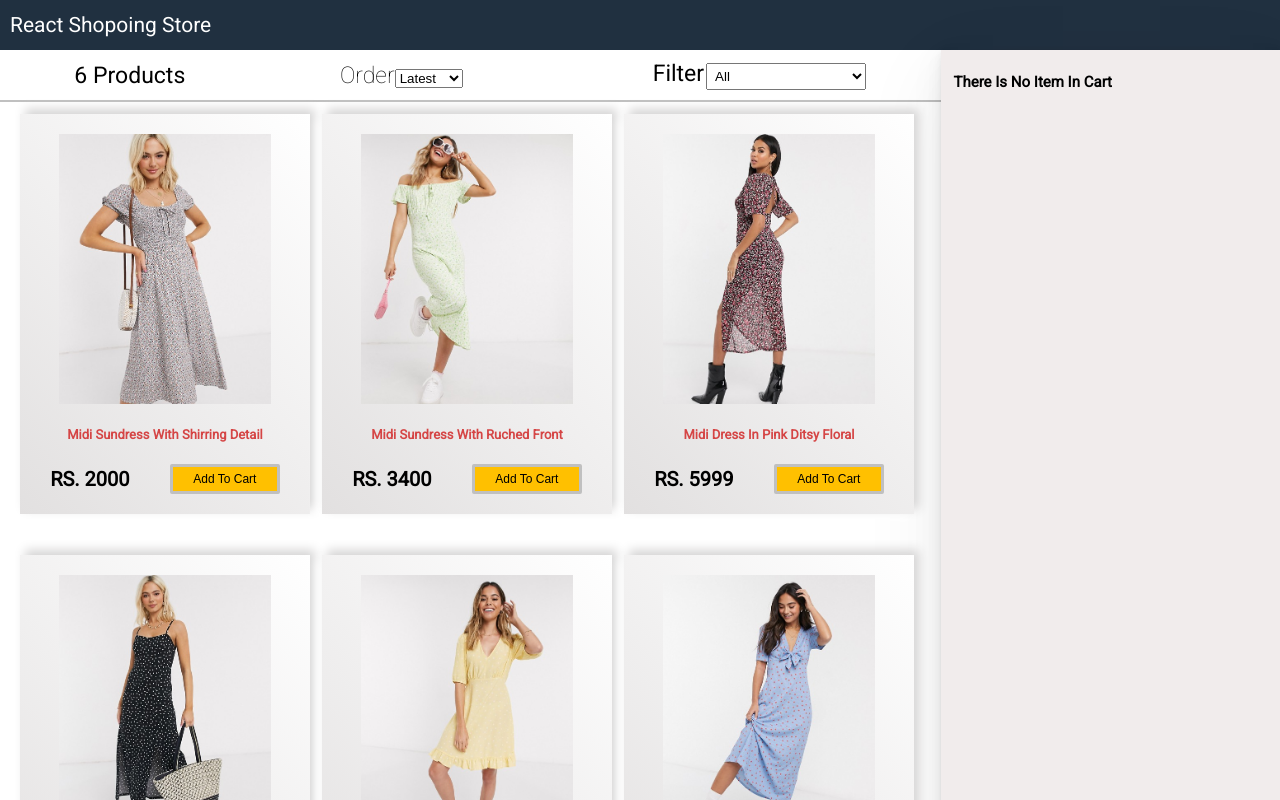
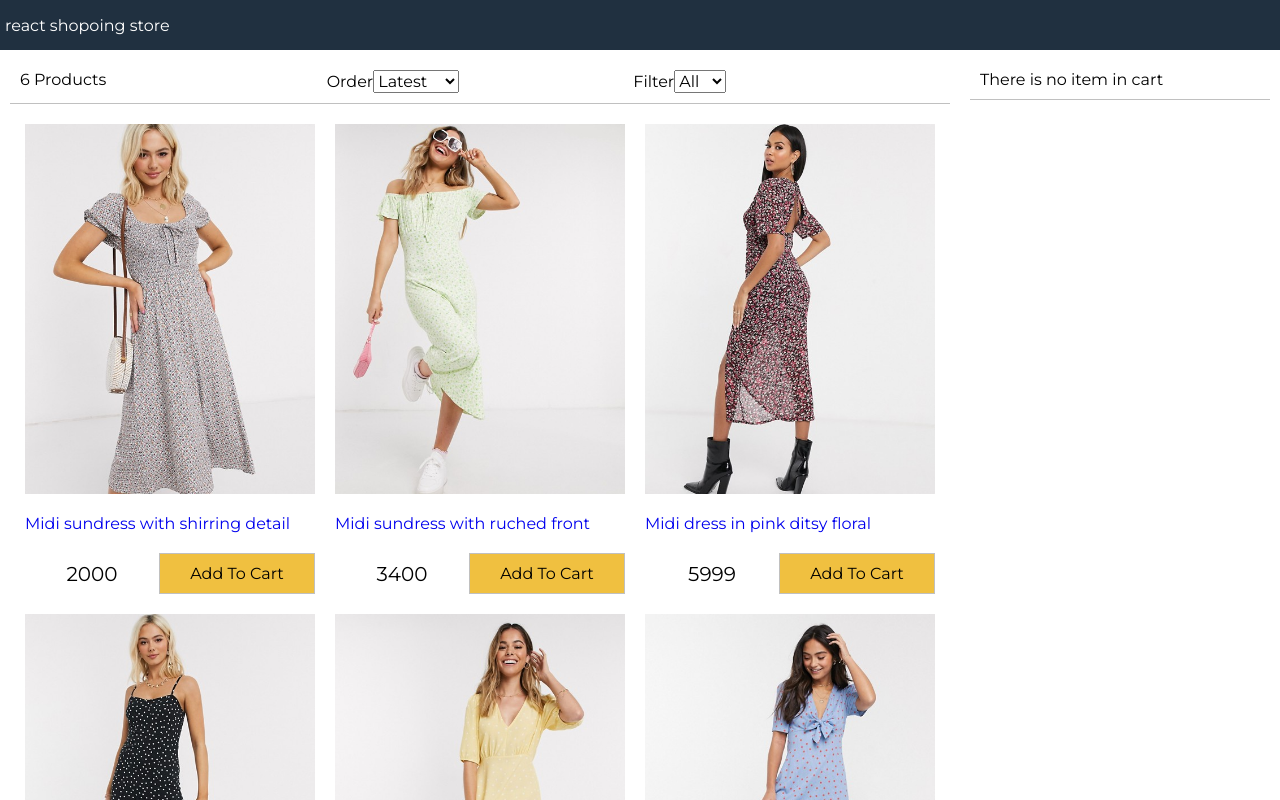
Before and after one commit to bishtjaswant/react-shopping-store, a React (Create React App) app: page / in a window 1280 px wide. Shown: the top 800 px of the page. Built offline with nearby package versions, Linux system fonts and the light colour scheme.

Commit message:
make some changes and refactoring

```diff
--- a/src/App.js
+++ b/src/App.js
@@ -16,6 +16,7 @@ export default function App() {
 
     const addToCartHandler = (e, product) => {
         const cartItems = [...products.cartItems];
+        console.log('carthandler :>> ', product);
         let alreadyInCart = false;
         cartItems.forEach((item) => {
             if (item._id == product._id) {
@@ -103,7 +104,7 @@ export default function App() {
     };
 
     return <>
-        <div className="container">
+        <div className="grid-container">
             <header>
                 <a href="/">react shopoing store</a>
             </header>
@@ -119,7 +120,7 @@ export default function App() {
                         />
                         <Product products={products} addToCartHandler={addToCartHandler} />
                     </div>
-                    <div className="aside">
+                    <div className="sidebar">
                         <Cart clearAll={clearAll} createOrder={createOrder} removeFromCart={removeFromCart} cartItems={products.cartItems} />
                     </div>
                 </div>
--- a/src/components/cart/cart.js
+++ b/src/components/cart/cart.js
@@ -1,5 +1,4 @@
 import React, { Component } from 'react';
-import CartProdutDetail from './CartProdutDetail';
 import CheckOut from './CheckOut';
 import { Bounce, Fade } from 'react-awesome-reveal';
 
@@ -23,20 +22,41 @@ class Cart extends Component {
                 {
                     cartItems.length == 0
                         ?
-                        <div> There is no item in cart </div>
+                        <div className='cart cart-header'> There is no item in cart </div>
 
                         :
                         <div>
                             <div className='count'>
-                                <div> {cartItems.length} Items </div>
+                                <div className="cart cart-header">  {cartItems.length} Items In Your Cart </div>
                                 <a onClick={() => clearAll()} href="#">Clear all</a>
 
                             </div>
                             {
-                                cartItems.map((item, index) => (
-                                    <CartProdutDetail index={index + 1} removeFromCart={removeFromCart} cartItems={item} />
-
-                                ))
+                                 <div className="cart">
+                                 <Fade left cascade>
+                                   <ul className="cart-items">
+                                     {cartItems.map((item) => (
+                                       <li key={item._id}>
+                                         <div>
+                                           <img src={item.image} alt={item.title}></img>
+                                         </div>
+                                         <div>
+                                           <div>{item.title}</div>
+                                           <div className="right">
+                                             {item.price} x {item.count}{" "}
+                                             <button
+                                               className="button"
+                                               onClick={(e) => removeFromCart(e, item._id)}
+                                             >
+                                               Remove
+                                             </button>
+                                           </div>
+                                         </div>
+                                       </li>
+                                     ))}
+                                   </ul>
+                                 </Fade>
+                               </div>
                             }
 
                             <div className="cart-payment">
@@ -47,7 +67,7 @@ class Cart extends Component {
                                         }
                                     </div>
                                     <div className="proceed">
-                                        <button onClick={() => this.setState({ checkOut: !this.state.checkOut })} type="button">proceed</button>
+                                        <button className=' button primary' onClick={() => this.setState({ checkOut: !this.state.checkOut })} type="button">proceed</button>
                                     </div>
                                 </div>
                             </div>
--- a/src/components/products/product.js
+++ b/src/components/products/product.js
@@ -1,7 +1,99 @@
-import { useState } from "react";
+import React,{ useState } from "react";
 import { Fade } from 'react-awesome-reveal';
 import Modal from 'react-modal';
 
+
+export default class Products extends React.Component {
+    constructor(props) {
+      super(props);
+      this.state = {
+        product: null,
+      };
+    }
+    openModal = (product) => {
+      this.setState({ product });
+    };
+    closeModal = () => {
+      this.setState({ product: null });
+    };
+    render() {
+      const { product } = this.state;
+
+      console.log('props in product :>> ',this.props );
+      return (
+        <div>
+          <Fade bottom cascade>
+            <ul className="products">
+              {this.props.products.products.map((product) => (
+                <li key={product._id}>
+                  <div className="product">
+                    <a
+                      href={"#" + product._id}
+                      onClick={() => this.openModal(product)}
+                    >
+                      <img src={product.image} alt={product.title}></img>
+                      <p>{product.title}</p>
+                    </a>
+                    <div className="product-price">
+                      <div>{product.price}</div>
+                      <button
+                        onClick={(e) => this.props.addToCartHandler(e, product)}
+                        className="button primary"
+                      >
+                        Add To Cart
+                      </button>
+                    </div>
+                  </div>
+                </li>
+              ))}
+            </ul>
+          </Fade>
+          {product && (
+            <Modal isOpen={true} onRequestClose={this.closeModal}>
+              <Fade>
+                <button className="close-modal" onClick={this.closeModal}>
+                  x
+                </button>
+                <div className="product-details">
+                  <img src={product.image} alt={product.title}></img>
+                  <div className="product-details-description">
+                    <p>
+                      <strong>{product.title}</strong>
+                    </p>
+                    <p>{product.description}</p>
+                    <p>
+                      Avaiable Sizes:{" "}
+                      {product.availableSizes.map((x) => (
+                        <span>
+                          {" "}
+                          <button className="button">{x}</button>
+                        </span>
+                      ))}
+                    </p>
+                    <div className="product-price">
+                      <div>{product.price}</div>
+                      <button
+                        className="button primary"
+                        onClick={(e) => {
+                          this.props.addToCartHandler(e,product);
+                          this.closeModal();
+                        }}
+                      >
+                        Add To Cart
+                      </button>
+                    </div>
+                  </div>
+                </div>
+              </Fade>
+            </Modal>
+          )}
+        </div>
+      );
+    }
+  }
+
+
+/*
 const customStyles = {
     content: {
         top: '50%',
@@ -17,10 +109,8 @@ const customStyles = {
         'alignItems': 'center',
     }
 };
-
-//   Modal.setAppElement('#yourAppElement')
-
-
+*/
+/*
 export default function Product(props) {
 
     const { products: { products }, size, sort, addToCartHandler } = props;
@@ -116,4 +206,4 @@ export default function Product(props) {
         </div>
 
     </>)
-};
+}; */
--- a/src/index.css
+++ b/src/index.css
@@ -1,336 +1,214 @@
-@import url('https://fonts.googleapis.com/css2?family=Roboto:wght@100;400&display=swap');
-@import url('https://fonts.googleapis.com/css2?family=Roboto:wght@100;400&display=swap');
+@import url("https://fonts.googleapis.com/css2?family=Montserrat&display=swap");
 
 html {
+  font-size: 62.5%;
   box-sizing: border-box;
-  font-size: 62.5%;
+}
+body,
+#root {
+  height: 100vh;
+  margin: 0;
+}
+body,
+input,
+select,
+button,
+textarea {
+  font-family: Montserrat, Helvetica, Arial, sans-serif;
+  font-size: 1.6rem;
 }
 
-body,
-#root {
-  margin: 0;
-  padding: 0;
-  font-family: 'Roboto', sans-serif;;
+.grid-container {
+  display: grid;
+  grid-template-areas:
+    "header"
+    "main"
+    "footer";
+  grid-template-rows: 5rem 1fr 5rem;
+  grid-template-columns: 1fr;
+  height: 100%;
 }
 a {
   text-decoration: none;
+}
+a:hover {
+  color: #ff8000;
+}
+header {
+  grid-area: header;
+  background-color: #203040;
   color: #ffffff;
-}
-
-.container {
-  display: grid;
-  grid-template-areas: "hader" "main" "footer";
-  grid-template-rows: 5rem 1fr 5rem;
-  grid-template-columns: 1fr;
-  height: 100vh;
-}
-
-header {
-  grid-area: "header";
-  background-color: #203040;
-
   display: flex;
   align-items: center;
+  padding: 0.5rem;
 }
 header a {
-  font-size: 2.1rem;
-  padding-left: 1rem;
-  cursor: pointer;
-  text-transform: capitalize;
+  color: #ffffff;
+  text-decoration: none;
 }
-header a:hover {
-  color: #ff8000;
+main {
+  grid-area: main;
 }
-
-main {
-  grid-area: "main";
-}
-
-main .content {
-  display: flex;
-  flex-wrap: wrap;
-}
-main .content .main {
-  flex: 3 60rem;
-}
-main .content .aside {
-  flex: 1 20rem;
-}
-
 footer {
-  grid-area: "footer";
+  grid-area: footer;
   background-color: #203040;
   color: #ffffff;
   display: flex;
   justify-content: center;
   align-items: center;
-  font-size: 2rem;
-  text-transform: capitalize;
+}
+
+.content {
+  display: flex;
+  flex-wrap: wrap;
+}
+.main {
+  flex: 3 60rem;
+}
+.sidebar {
+  flex: 1 20rem;
 }
 
 /* products */
 .products {
   display: flex;
   flex-wrap: wrap;
-  align-content: center;
-  margin: 0 0 0 2rem;
+  justify-content: center;
+  align-items: center;
   padding: 0;
+  margin: 0;
   list-style-type: none;
-  gap: 1.7rem 1.2rem;
-
-  cursor: pointer;
+}
+.products li {
+  flex: 0 1 29rem;
+  height: 47rem;
+  padding: 1rem;
 }
 .product {
-  border-radius: 0px;
-  background: linear-gradient(45deg, #e2e0e0, #ffffff);
-  box-shadow:  5px -5px 10px #d5d4d4,
-               -5px 5px 10px #ffffff;
-
-  margin: 1.2rem 0;
-  padding: 2rem 1rem;
+  display: flex;
+  flex-direction: column;
+  justify-content: space-between;
+  height: 100%;
 }
 .product img {
-  width: 27rem;
-  height: 27rem;
-  object-fit: contain;
-}
-.product .title {
-  font-size: 1.3rem;
-  font-weight: bold;
-  text-align: center;
-  text-transform: capitalize;
-  color: #d54545;
-  line-height: 4px;
-  padding: 1.4rem 0;
+  max-width: 37rem;
+  max-height: 37rem;
 }
 .product-price {
   display: flex;
-  flex-wrap: wrap;
-  justify-content: space-around;
+  justify-content: space-between;
   align-items: center;
+}
+.product-price div,
+.product-price button {
+  text-align: center;
+  flex: 1;
 }
 .product-price div {
   font-size: 2rem;
-  font-weight: 800;
 }
-.product-price .btn {
-  padding: 0.5rem;
-  text-transform: capitalize;
-  font-size: 1.2rem;
-  width: 11rem;
-  background: #ffc000;
-  border: 0.33rem solid #c0c0c0;
-  border-radius: 0.2rem;
+.button {
+  padding: 1rem;
+  border: 0.1rem #c0c0c0 solid;
+  background-color: #f0f0f0;
   cursor: pointer;
 }
-.product-price .btn:hover {
-  border: 0.33rem solid #808080;
+.button:hover {
+  border: 0.1rem #808080 solid;
 }
-
+.button.primary {
+  background-color: #f0c040;
+}
+/* Filter */
 .filter {
   display: flex;
-  justify-content: space-around;
-  align-items: center;
-  height: 5rem;
-  border-bottom: 2px solid #c0c0c0;
+  justify-content: space-between;
+  padding: 1rem;
+  margin: 1rem;
+  border-bottom: 0.1rem #c0c0c0 solid;
 }
-
-.filter .filter-count,
-.filter-sort,
-.filter-size {
-  font-size: 2.3rem;
-
+.filter div {
+  flex: 1;
 }
-
-.filter .filter-sort, .filter-size select {
-  width: 16rem;
-  padding: 0.4rem;
-  /* font-size: 2.4rem; */
-  font-weight: 100;
-  margin-left: .2rem;
+/* Index.css */
+.cart {
+  padding: 1rem;
+  margin: 1rem;
+  display: flex;
 }
-
-
-
-/* cart */
-.content .aside{
-  background: #f1ecec;
-    padding: 1.3rem;
-    box-shadow:
-  0 0.6px 2.2px rgba(0, 0, 0, 0.02),
-  0 1.5px 5.3px rgba(0, 0, 0, 0.028),
-  0 2.8px 10px rgba(0, 0, 0, 0.035),
-  0 4.9px 17.9px rgba(0, 0, 0, 0.042),
-  0 9.2px 33.4px rgba(0, 0, 0, 0.05),
-  0 22px 80px rgba(0, 0, 0, 0.07)
-;
+.cart-header {
+  border-bottom: 0.1rem #c0c0c0 solid;
 }
-
-.content .aside .count{
+.cart-items {
+  padding: 0;
+  width: 100%;
+  list-style-type: none;
+}
+.cart-items img {
+  width: 5rem;
+}
+.cart-items li {
+  display: flex;
+}
+.cart-items li div {
+  padding: 0.5rem;
+}
+.cart-items li div:last-child {
+  flex: 1;
+}
+.right {
+  text-align: right;
+}
+.total {
   display: flex;
   justify-content: space-between;
   align-items: center;
-    padding: 1rem;
-
-    border-radius: 0px;
-    background: linear-gradient(45deg, #e2e0e0, #ffffff);
-    box-shadow: 5px -5px 10px #d5d4d4, -5px 5px 10px #ffffff;
-}
-.content .aside .count a{
-  color: #e23333!important;
-}
-.content .aside div{
-  font-size: 1.5rem;
-    text-transform: capitalize;
-    font-weight: bolder;
-    /* border-bottom: 1px solid #696565; */
-    margin: 1rem 0;
-}
-.aside .product{
-  display: flex;
-    justify-content: space-around;
-    align-items: center;
-}
-.aside .product-desc{
-  margin-bottom: 1.1rem;
-}
-.aside .product-desc span{
-  display: flex;
-    justify-content: flex-end;
-    align-items: center;
-}
-.aside .product-desc  .btn{
-  padding: 0.5rem;
-  margin-left: 1.3rem;
-    text-transform: capitalize;
-    font-size: 1.2rem;
-    width: 11rem;
-    background: #efeeec;
-    border: 0.33rem solid #c0c0c0;
-    /* border-radius: 0.2rem; */
-    cursor: pointer;
-}
-
-.aside .product-img{
-}
-
-.aside  .product-img img{
-  border-radius: 9rem;
-
-  width: 7rem;
-    height: 8rem;
-    object-fit: contain;
-}
-
-
-
-/* cart payment */
-.cart-payment .total{
-  display: flex;
-    justify-content: space-between;
-    align-items: center;
-    /* padding: 0 1rem; */
-    max-width: 100%;
-}
-.cart-payment .total .amt{
-  font-size: 1.4rem;
-}
-.cart-payment .proceed button{
-  padding: 0.5rem;
-    text-transform: capitalize;
-    font-size: 1.2rem;
-    width: 11rem;
-    background: #ffc000;
-    border: 0.13rem solid #c0c0c0;
-    border-radius: 0.2rem;
-    cursor: pointer;
-}
-
-
-/* //checkout-wrapper. */
-.checkout-wrapper{
-  display: flex;
-    flex-wrap: wrap;
-  padding: 1rem;
-  border-radius: 0px;
-  background: linear-gradient(45deg, #e2e0e0, #ffffff);
-  box-shadow:  5px -5px 10px #d5d4d4,
-               -5px 5px 10px #ffffff;
-}
-
-.checkout-wrapper  button{
-  padding: 0.5rem;
-    text-transform: capitalize;
-    font-size: 1.2rem;
-    width: 11rem;
-    background: #ffc000;
-    border: 0.13rem solid #c0c0c0;
-    border-radius: 0.2rem;
-    cursor: pointer;
   width: 100%;
 }
-
-.checkout-wrapper .group {
+.total > div {
+  font-size: 2rem;
+}
+.total > div,
+.total > button {
+  flex: 1;
+}
+/* Checkout form */
+form {
+  width: 100%;
+}
+.form-container {
+  width: 100%;
+  padding: 0;
+  list-style-type: none;
+}
+.form-container li {
   display: flex;
   flex-direction: column;
   padding: 1rem;
 }
-
-
-.checkout-wrapper  .group input{
-  padding: .9rem;
-    border: 0;
+input {
+  padding: 1rem;
+  border: 0.1rem #c0c0c0 solid;
 }
-
-.modal-wrapper{
+/* Product Details */
+.product-details {
   display: flex;
-    justify-content: space-around;
-     align-items: center;
-    width: 100%;
   flex-wrap: wrap;
-
-
-
-
+  justify-content: space-between;
+  max-height: 96vh;
 }
-
-.modal-wrapper .modal-img{
-
+.product-details img {
+  max-height: 100vh;
+  max-width: 46rem;
+  margin: 0 auto;
 }
-.modal-wrapper  .modal-img img {
-  width: 25rem;
-    height: 25rem;
-    object-fit: contain;
+.product-details-description {
+  flex: 1 1;
+  margin: 1rem;
 }
-
-.modal-wrapper .modal-desc p {
-  width: 67rem;
-    font-size: 1.99rem;
-    text-transform: capitalize;
-    text-align: justify;
-    margin: 0;
+.close-modal {
+  position: absolute;
+  right: 1rem;
+  top: 2.5rem;
+  z-index: 1000;
 }
-
-.modal-wrapper .modal-desc button {
-  padding: 0.5rem;
-    text-transform: capitalize;
-    font-size: 3.2rem;
-    width: 100%;
-    background: #ffc000;
-    border: none;
-    border-radius: 0.2rem;
-    cursor: pointer;
-    color: #f7f5f5;
-}
-.modal-wrapper .modal-desc h1{
-  text-transform: capitalize;
-    margin-bottom: 6px;
-    padding: 0;
-}
-
-.modal-wrapper .modal-desc h5 {
-  color: red;
-    font-size: 4rem;
-    margin: 0;
-    padding: 0;
-}
```
Also changed, not shown: src/components/cart/CartProdutDetail.js (deleted, +0 -21 lines), src/components/cart/CheckOut.js (+41 -17 lines). Lines whose indentation alone changed are shown as unchanged.
